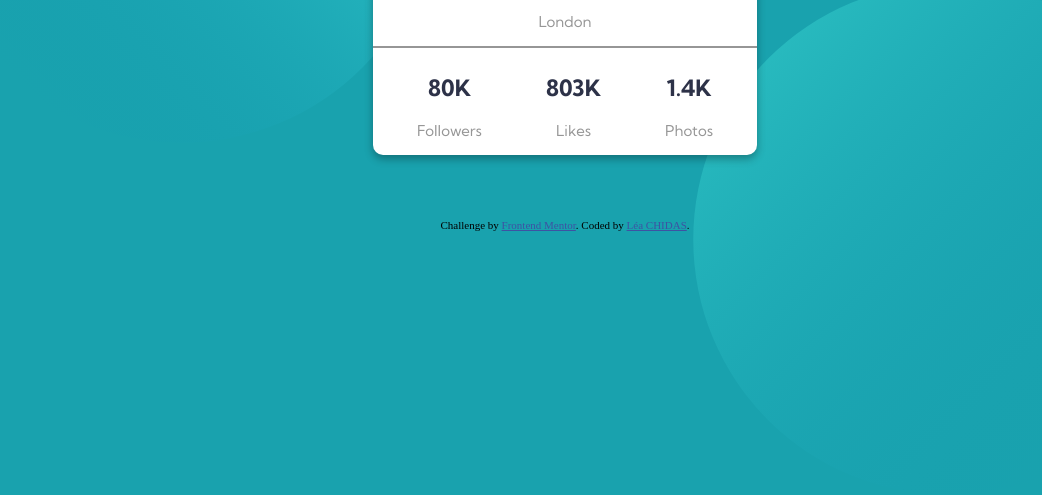
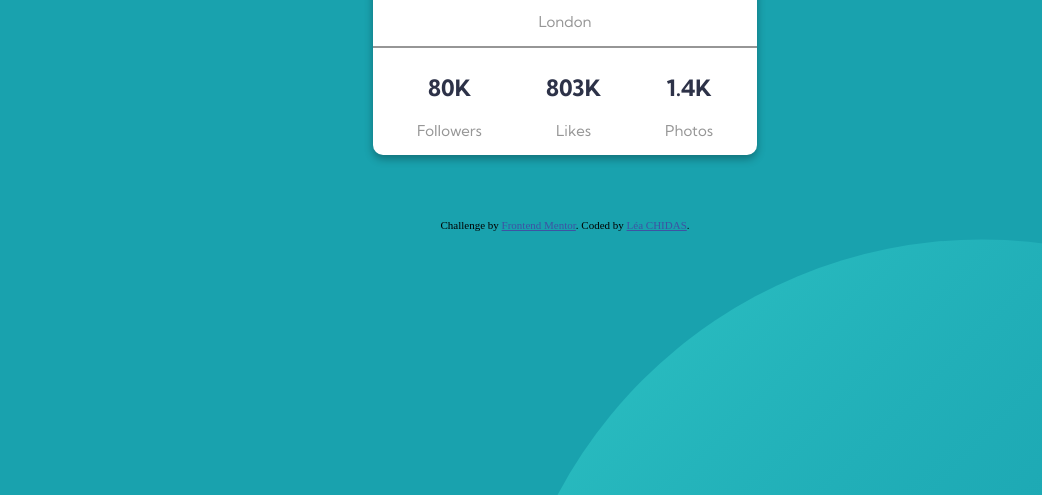
Before and after one commit to Lea225/profile-card-component-main, a plain HTML site: page index.html in a window 1280 px wide. Shown: the part 369-864 px from the top of the page, without its empty margins (75-1117 px from the left). Drawn offline with Linux system fonts and the light colour scheme.

Commit message:
Update style.css

```diff
--- a/style.css
+++ b/style.css
@@ -13,9 +13,8 @@ body {
     url('https://raw.githubusercontent.com/Lea225/profile-card-component-main/947c0202a783473b502431f320480bb9c2d4f918/images/bg-pattern-top.svg'),
     url('https://raw.githubusercontent.com/Lea225/profile-card-component-main/947c0202a783473b502431f320480bb9c2d4f918/images/bg-pattern-bottom.svg');
     background-repeat: no-repeat;
-    background-position:
-    top left,
-    bottom right;
+    background-size: 60%, 75%;
+    background-position: top -27rem left -15rem, bottom -44rem right -16rem;
 }
 
 .bg-pattern-card{
```
